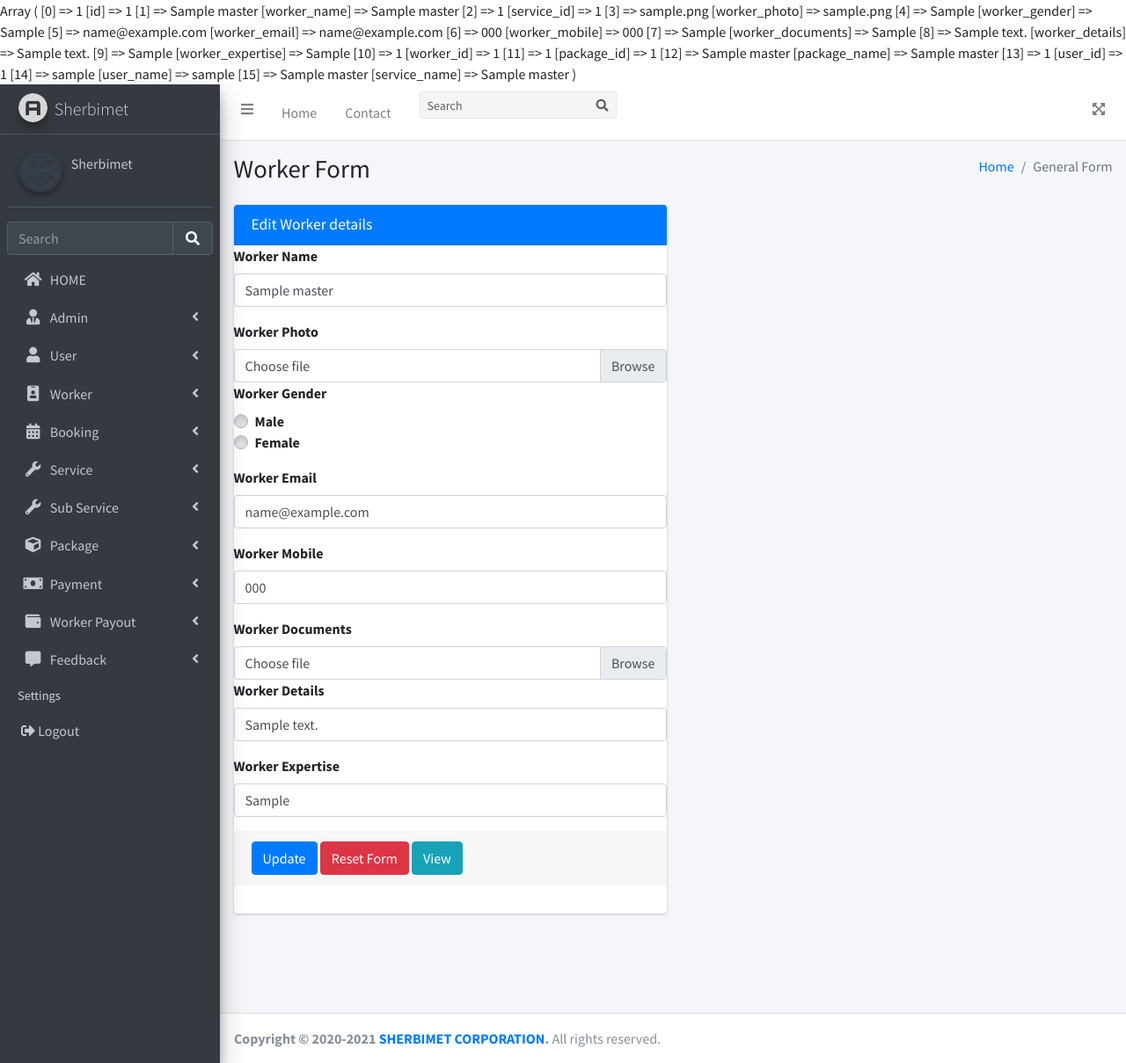
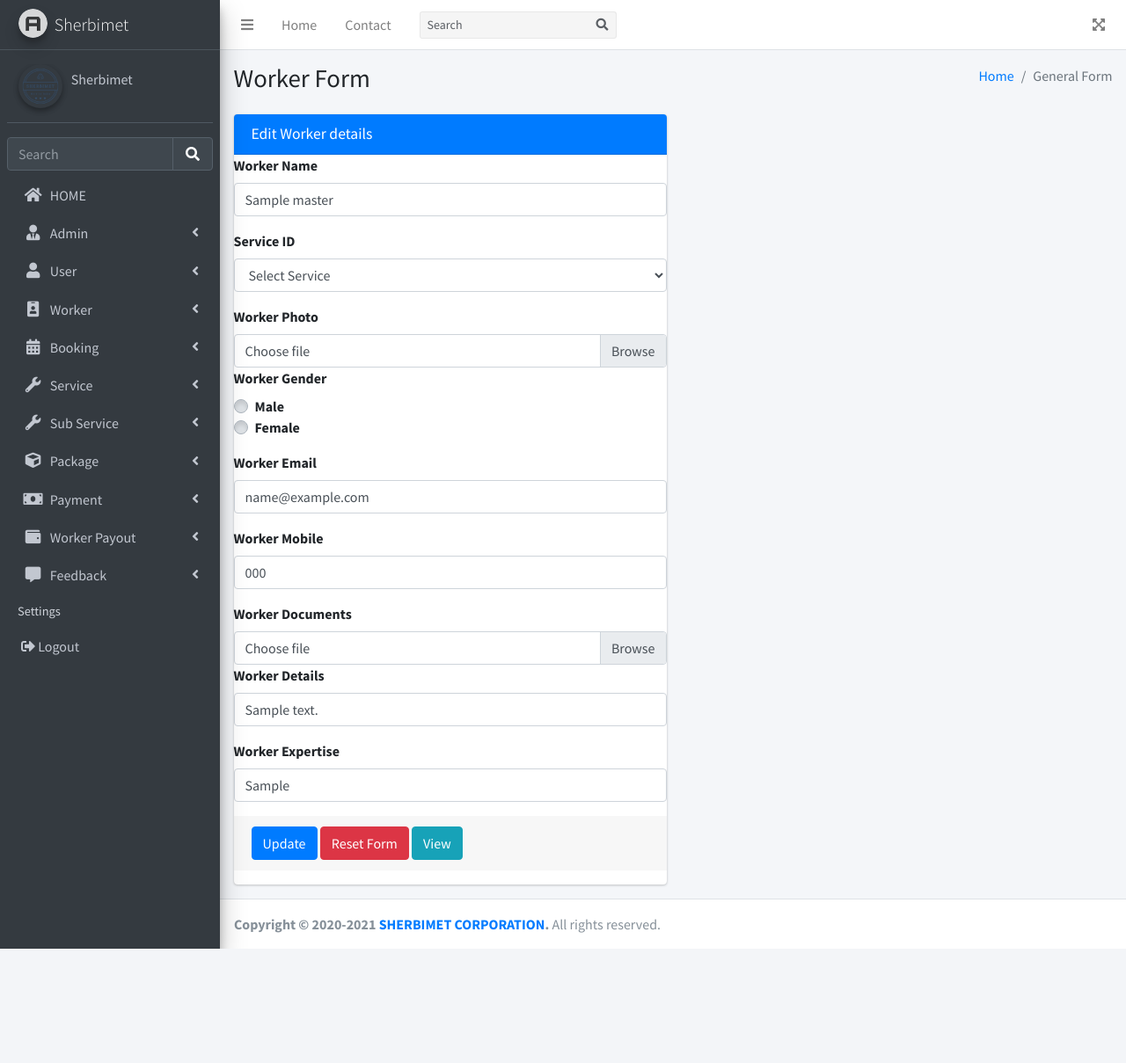
Before and after one commit to 8bit-Parth/sherbimate-Admin-Panel, a PHP site: page /edit-worker_master.php?worker_id=1 in a window 1280 px wide. Shown: the whole page at 88% size. After the commit the page ends 1079 px from the top, so only its background shows below. Run offline with PHP 8.4, Linux system fonts and the light colour scheme; the visitor is signed in with stand-in values (Sample User, id 1); tables that the repository leaves empty or names only in its code hold one stand-in row (values such as "Sample post"); some libraries are stand-ins or nearby versions.

Commit message:
Update edit-worker_master.php

```diff
--- a/edit-worker_master.php
+++ b/edit-worker_master.php
@@ -14,7 +14,7 @@
 
 $selectq = mysqli_query($connection, "select * from worker_master where worker_id='{$editid}'") or die(mysqli_error($connection));
 $selectrow = mysqli_fetch_array($selectq);
-print_r($selectrow);
+//print_r($selectrow);
 
  $msg = "";
 
@@ -33,6 +33,7 @@
 
 
     $query = mysqli_query($connection, "update worker_master set worker_name='{$worker_name}',service_id='{$service_id}',worker_photo='{$worker_photo}',worker_gender='{$worker_gender}',worker_email='{$worker_email}',worker_mobile='{$worker_mobile}',worker_documents='{$worker_documents}',worker_details='{$worker_details}',worker_expertise='{$worker_expertise}' where worker_id='{$worker_id}'") or die(mysqli_error($connection));
+//    $query = mysqli_query($connection, "update worker_master set worker_name='{$worker_name}',worker_photo='{$worker_photo}',worker_gender='{$worker_gender}',worker_email='{$worker_email}',worker_mobile='{$worker_mobile}',worker_documents='{$worker_documents}',worker_details='{$worker_details}',worker_expertise='{$worker_expertise}' where worker_id='{$worker_id}'") or die(mysqli_error($connection));
     header("location:display-worker_master.php");
 
 
@@ -130,6 +131,20 @@
                     <label for="exampleInputWorkerName1">Worker Name</label>
                     <input type="text" class="form-control" id="exampleInputWorkerName1" name="worker_name" value="<?php if($_GET){ echo $selectrow['worker_name'];} ?>"placeholder="Enter Worker Name" required>
                   </div>
+                <div class="form-group">
+                    <label for="exampleInputServiceID1">Service ID</label>
+
+                    <select name="service_id" class="form-control" required>
+                        <option value="" disabled selected>Select Service</option>
+                        <?php
+                            $q = mysqli_query($connection, "select * from service_master") or die(mysqli_error($connection));
+                            while($data = mysqli_fetch_array($q))
+                            {
+                                echo "<option value='{$data['service_id']}'>{$data['service_name']}</option>";
+                            }
+                        ?>
+                    </select>
+                </div>
                   <div class="form-group">
                     <label for="exampleInputWorkerPhoto1">Worker Photo</label>
                     <div class="input-group">
@@ -140,6 +155,7 @@
                     </div>
                     <div class="form-group">
                     <label for="exampleInputWorkerGender1">Worker Gender</label>
+
                      <div class="custom-control custom-radio">
                           <input class="custom-control-input" type="radio" id="customRadio1" Value="Male" name="worker_gender" value="<?php if($_GET){ echo $selectrow['worker_gender'];} ?>" required>
                           <label for="customRadio1" class="custom-control-label">Male</label>
```
